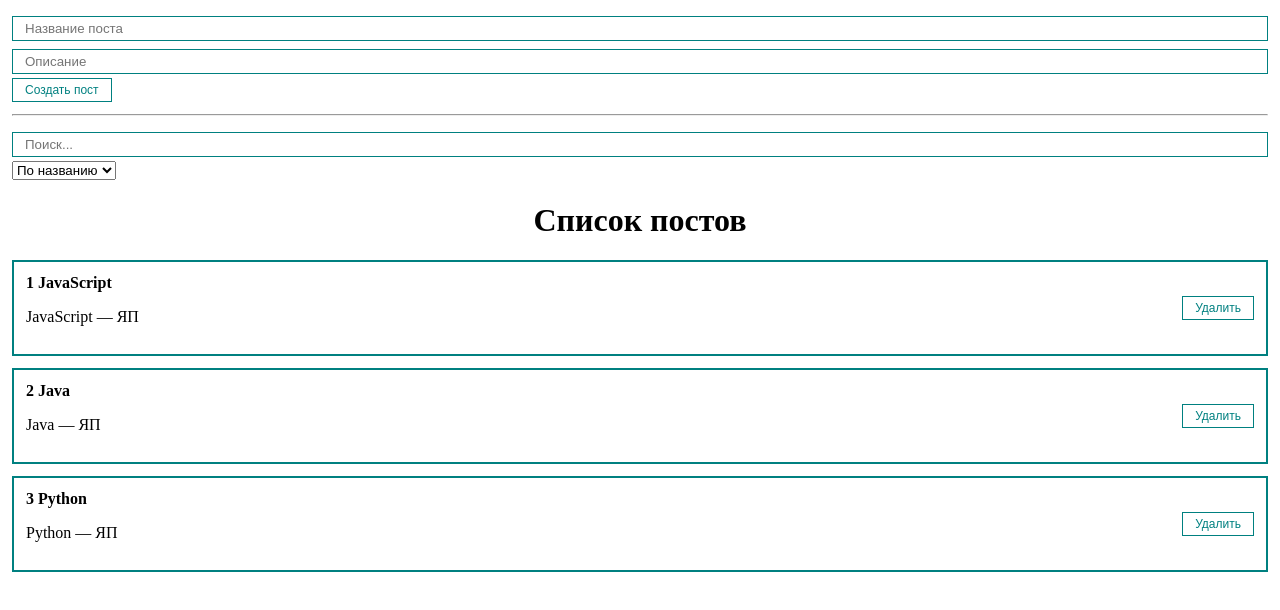
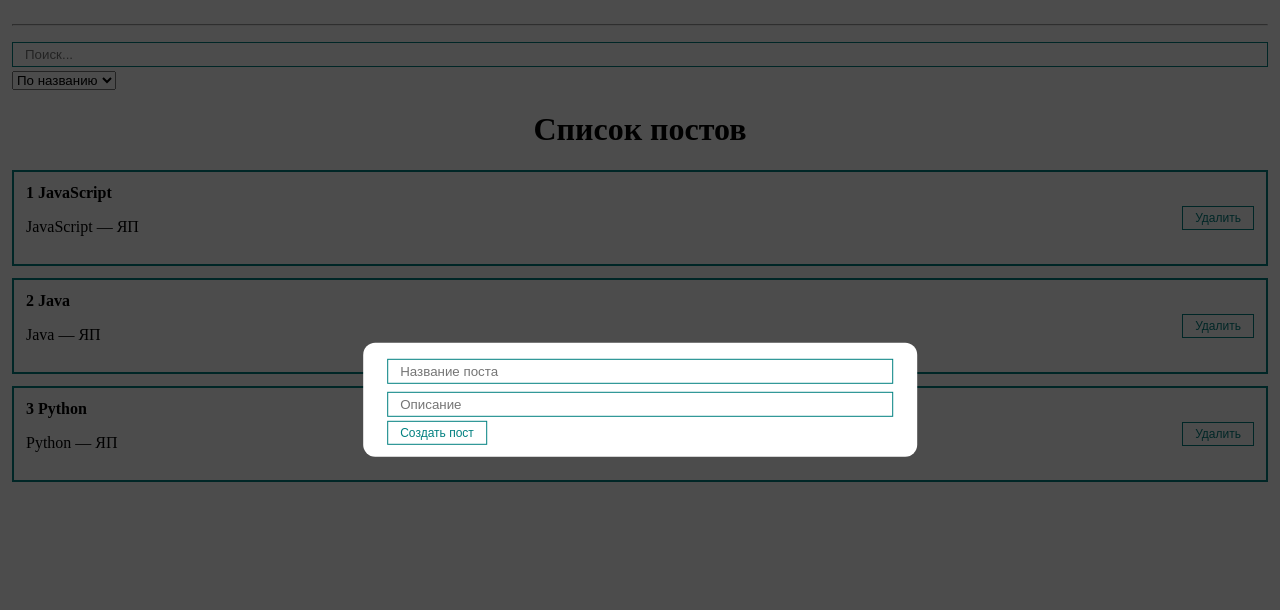
Before and after one commit to scorn-da/react-kit, a React (Create React App) app: page / in a window 1280 px wide. Shown: the top 610 px of the page. Built offline with nearby package versions, Linux system fonts and the light colour scheme.

Commit message:
refactor(ui): placed the post form in the modal

```diff
--- a/src/App.js
+++ b/src/App.js
@@ -3,6 +3,7 @@ import "src/styles/App.css";
 import Posts from "src/components/Posts/Posts";
 import PostForm from "src/components/PostForm/PostForm";
 import PostsFilter from "src/components/PostsFilter/PostsFilter";
+import ModalWithOverlay from "src/components/UI/Modal/ModalWithOverlay/ModalWithOverlay";
 
 function App() {
   const [posts, setPosts] = useState([
@@ -36,8 +37,10 @@ function App() {
 
   return (
     <div className="App">
-      <PostForm create={createPost} />
       <hr style={{margin: '12px 0'}} />
+      <ModalWithOverlay isActive={true}>
+        <PostForm create={createPost} />
+      </ModalWithOverlay>
       <PostsFilter filter={filter} setFilter={setFilter} />
       <Posts remove={removePost} title="Список постов" posts={sortedAndSearchedPosts} />
     </div>
```
